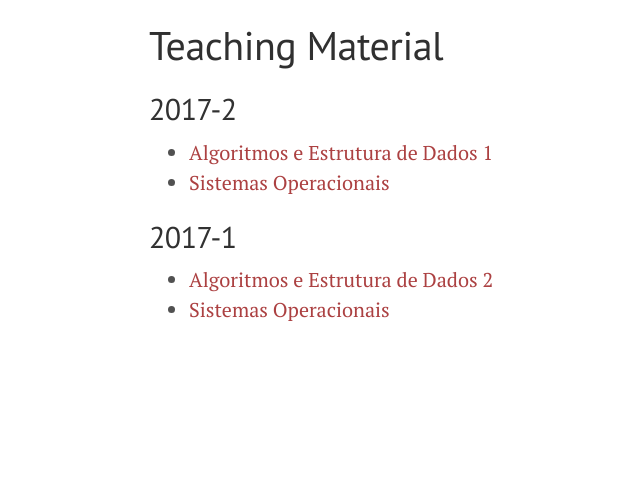
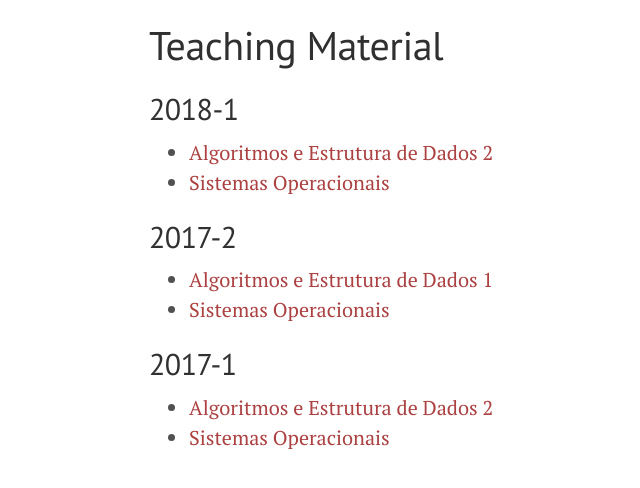
Before and after one commit to flaviovdf/flaviovdf.github.io, a Jekyll site: the page built from teaching/index.md, in a window 1280 px wide. Shown: the top 488 px of the page, without its empty margins (131-771 px from the left). Built offline with Jekyll 4.4.1, drawn with Linux system fonts in a browser that asks for light colours.

Commit message:
Update index.md

```diff
--- a/teaching/index.md
+++ b/teaching/index.md
@@ -3,6 +3,10 @@ layout: page
 title: Teaching Material
 permalink: /teaching/
 ---
+
+## 2018-1
+  * [Algoritmos e Estrutura de Dados 2](https://flaviovdf.github.io/estrutura-de-dados)
+  * [Sistemas Operacionais](https://flaviovdf.github.io/sistemas-operacionais)
 
 ## 2017-2
   * [Algoritmos e Estrutura de Dados 1](https://flaviovdf.github.io/AEDS1-2017-2)
```
